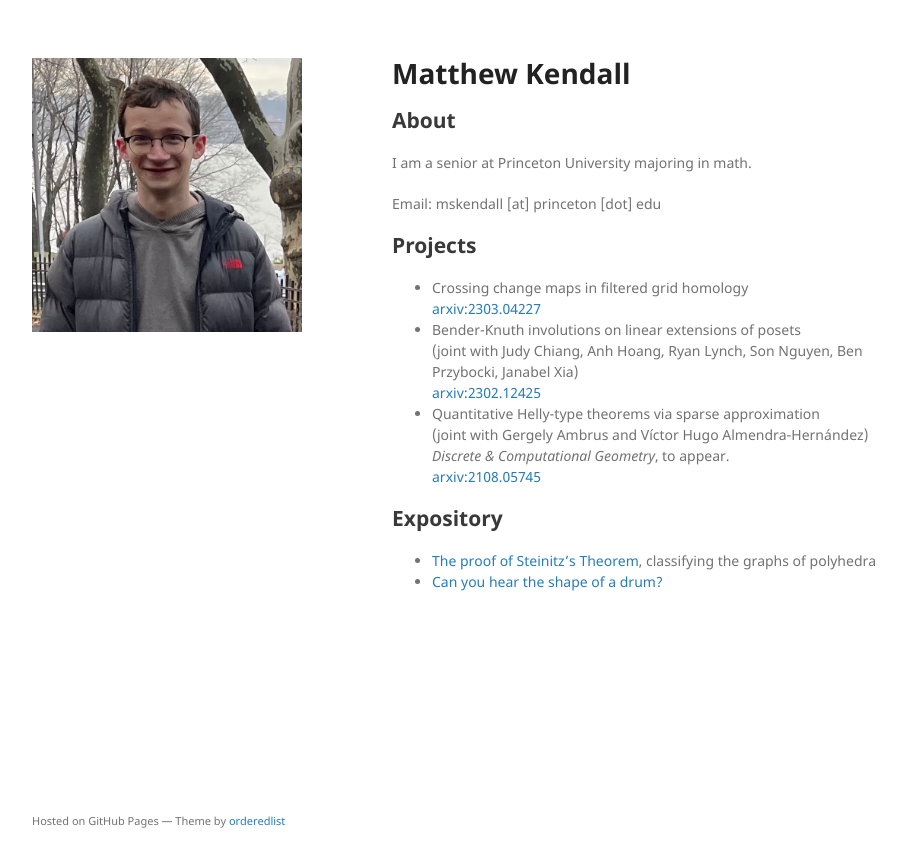
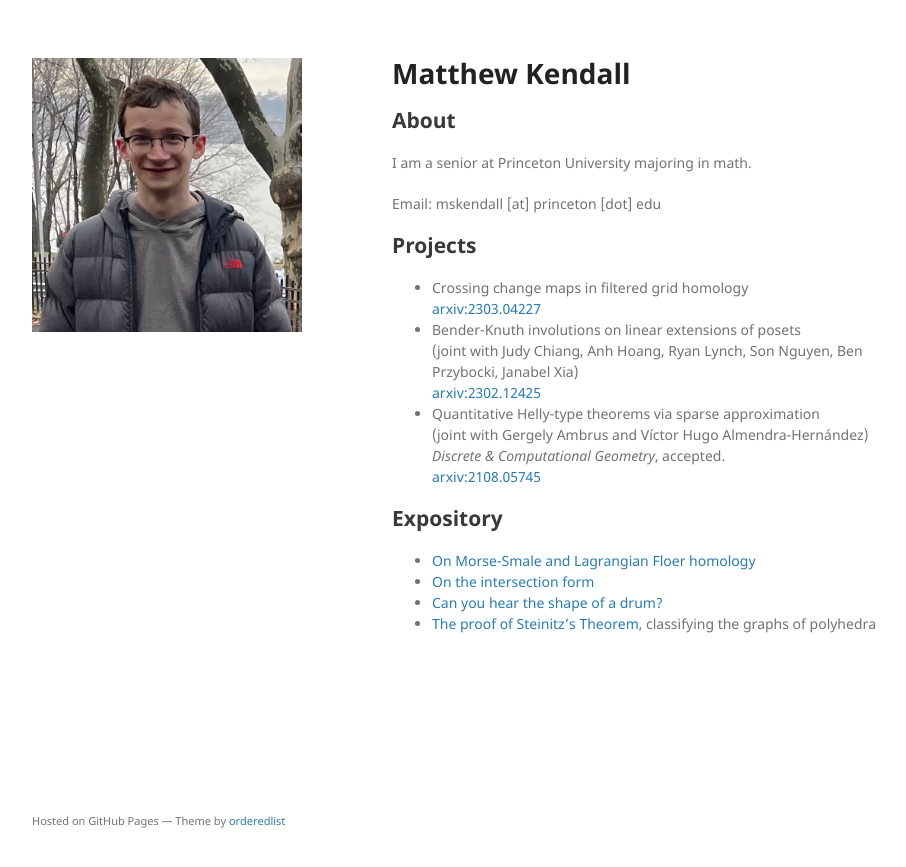
Before and after one commit to matthewkendall/matthewkendall.github.io, a Jekyll site: the page built from index.md, in a window 1280 px wide. Shown: the top 867 px of the page, without its empty margins (178-1084 px from the left). Built offline with Jekyll 4.4.1, drawn with Linux system fonts in a browser that asks for light colours; our own code applies the rules of GitHub Pages for plain Markdown files; the repository's description, which GitHub fills in, is left out.

Commit message:
Update index.md

```diff
--- a/index.md
+++ b/index.md
@@ -8,8 +8,10 @@ Email: mskendall [at] princeton [dot] edu
 ## Projects
 - Crossing change maps in filtered grid homology <br> <a href="https://arxiv.org/abs/2303.04227">arxiv:2303.04227</a>
 - Bender-Knuth involutions on linear extensions of posets <br> (joint with Judy Chiang, Anh Hoang, Ryan Lynch, Son Nguyen, Ben Przybocki, Janabel Xia) <br> <a href="https://arxiv.org/abs/2302.12425">arxiv:2302.12425</a>
-- Quantitative Helly-type theorems via sparse approximation <br> (joint with Gergely Ambrus and Víctor Hugo Almendra-Hernández)  <br> *Discrete & Computational Geometry*, to appear. <br> <a href="https://arxiv.org/abs/2108.05745">arxiv:2108.05745</a>
+- Quantitative Helly-type theorems via sparse approximation <br> (joint with Gergely Ambrus and Víctor Hugo Almendra-Hernández)  <br> *Discrete & Computational Geometry*, accepted. <br> <a href="https://arxiv.org/abs/2108.05745">arxiv:2108.05745</a>
 
 ## Expository
+- <a href="/assets/HM-HF.pdf" target="_blank"> On Morse-Smale and Lagrangian Floer homology</a>
+- <a href="/assets/intersection-form.pdf" target="_blank"> On the intersection form</a>
+- <a href="/assets/drum.pdf" target="_blank"> Can you hear the shape of a drum?</a>
 - <a href="/assets/steinitz.pdf" target="_blank"> The proof of Steinitz's Theorem</a>, classifying the graphs of polyhedra
-- <a href="/assets/drum.pdf" target="_blank"> Can you hear the shape of a drum?</a>
```
